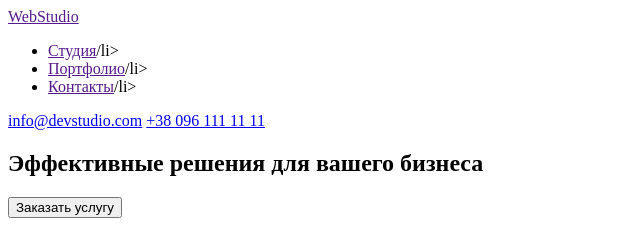
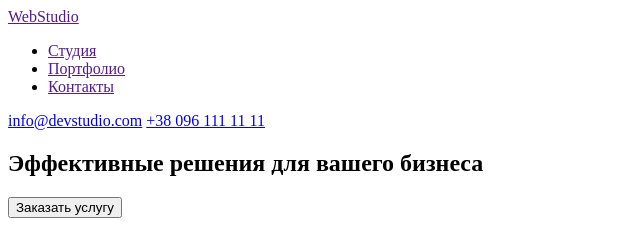
Before and after one commit to Lesia1612/goit-markup-hw-01, a plain HTML site: page index.html in a window 1280 px wide. Shown: the top 235 px of the page, 0-640 px from the left. Drawn offline with Linux system fonts and the light colour scheme.

Commit message:
Коригування

```diff
--- a/index.html
+++ b/index.html
@@ -12,9 +12,9 @@
         <nav>
             <a href="">WebStudio</a>
             <ul>
-                <li><a href="">Студия</a>/li>
-                <li><a href="">Портфолио</a>/li>
-                <li><a href="">Контакты</a>/li>
+                <li><a href="">Студия</a></li>
+                <li><a href="">Портфолио</a></li>
+                <li><a href="">Контакты</a></li>
             </ul>
         </nav>
         <a href="mailto:info@devstudio.com">info@devstudio.com</a>
@@ -59,7 +59,7 @@
             <h2>Наша команда</h2>
             <ul>
                 <li>
-                    <img src="./images/team_member-1.jpg" alt="фото дизайнера">
+                    <img src="./images/team_member-1.jpg" alt="Product Designer's photo">
                     <h3>Игорь Демьяненко</h3>
                     <p>Product Designer</p>
                 </li>
@@ -83,7 +83,7 @@
         <footer>
             <a href="">WebStudio</a>
             <address>г. Киев, пр-т Леси Украинки, 26</address>
-            <a href="">info@example.com</a>
+            <a href="mailto:info@example.com">info@example.com</a>
             <a href="tel:+380991111111">+38 099 111 11 11</a>
         </footer>
     </main>
```
